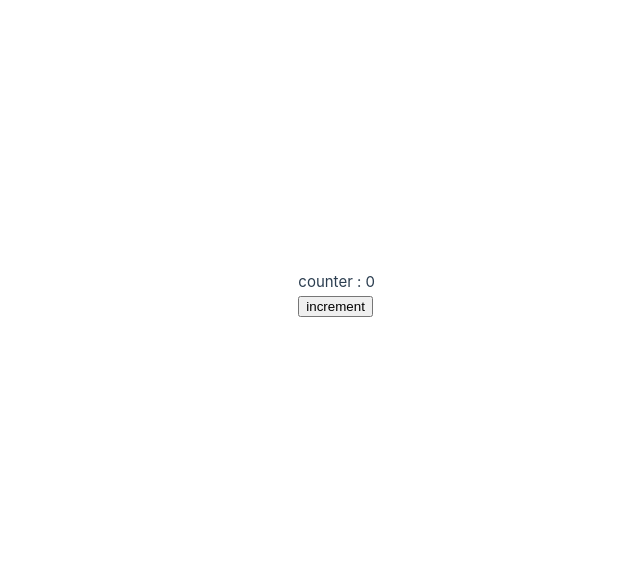
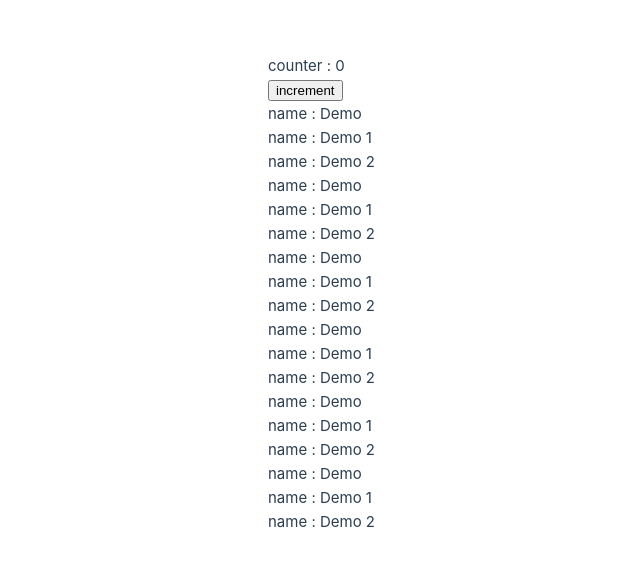
Before and after one commit to DengpaoHuai/vue-bordeaux, a Vue app: page / in a window 1280 px wide. Shown: the part 106-672 px from the top of the page, without its empty margins (265-905 px from the left). Built offline with nearby package versions, Linux system fonts and the light colour scheme.

Commit message:
add list

```diff
--- a/src/App.vue
+++ b/src/App.vue
@@ -2,6 +2,8 @@
 import { onBeforeMount, onMounted, onUnmounted, onUpdated } from 'vue';
 import CounterView from './components/CounterView.vue';
 import HelloWorld from './components/HelloWorld.vue';
+import PlanetView from './views/PlanetView.vue';
+import PeopleView from './views/PeopleView.vue';
 const demo = "toto"
 
 
@@ -27,6 +29,12 @@ onUnmounted(() => {
 <template>
   <main>
     <CounterView></CounterView>
+    <PlanetView></PlanetView>
+    <PlanetView></PlanetView>
+    <PlanetView></PlanetView>
+    <PlanetView></PlanetView>
+    <PlanetView></PlanetView>
+    <PeopleView></PeopleView>
   </main>
 </template>
 
--- /dev/null
+++ b/src/components/ListMachin.vue
@@ -0,0 +1,19 @@
+<script setup lang="ts">
+
+type PropsType = {
+    list: [];
+    keyObject: string
+}
+const { list, keyObject } = defineProps<PropsType>()
+
+</script>
+
+
+<template>
+
+    <div v-for="(machin, index) in list" :key="index">
+        <p>{{ keyObject }} : {{ machin[keyObject] }}</p>
+    </div>
+
+
+</template>
--- /dev/null
+++ b/src/views/PeopleView.vue
@@ -0,0 +1,33 @@
+<script setup lang="ts">
+import { ref } from 'vue';
+import ListMachin from '../components/ListMachin.vue';
+
+type People = {
+    name: string;
+    size: number;
+}
+
+const people = ref<People[]>([
+    {
+        name: "Demo",
+        size: 150000
+    },
+    {
+        name: "Demo 1",
+        size: 150000
+    },
+    {
+        name: "Demo 2",
+        size: 150000
+    }
+])
+
+
+</script>
+
+<template>
+
+    <ListMachin :list="people" keyObject="name"></ListMachin>
+
+
+</template>
--- /dev/null
+++ b/src/views/PlanetView.vue
@@ -0,0 +1,33 @@
+<script setup lang="ts">
+import { ref } from 'vue';
+import ListMachin from '../components/ListMachin.vue';
+
+type Planet = {
+    name: string;
+    population: number;
+}
+
+const planets = ref<Planet[]>([
+    {
+        name: "Demo",
+        population: 150000
+    },
+    {
+        name: "Demo 1",
+        population: 150000
+    },
+    {
+        name: "Demo 2",
+        population: 150000
+    }
+])
+
+
+</script>
+
+<template>
+
+    <ListMachin :list="planets" keyObject="name"></ListMachin>
+
+
+</template>
```
